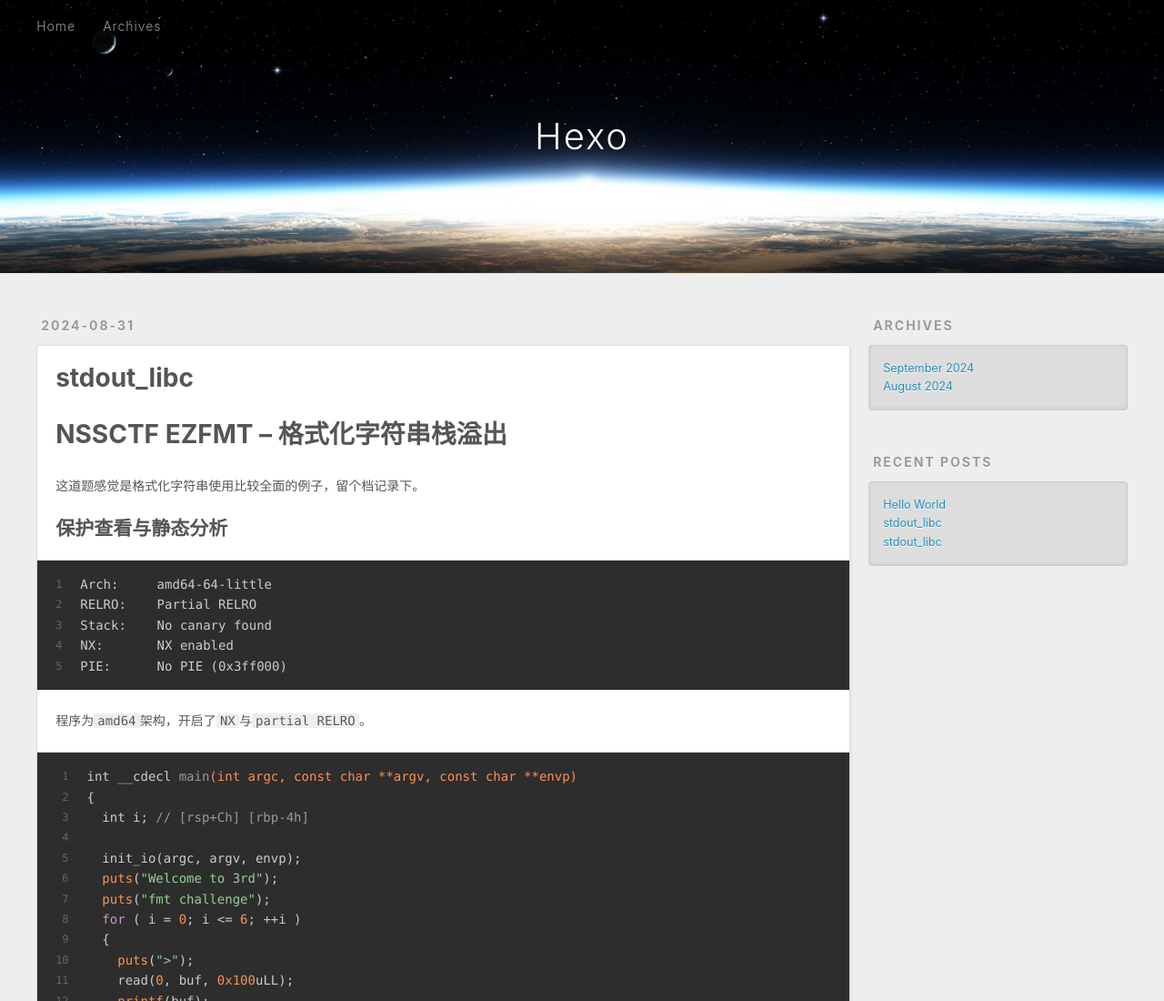
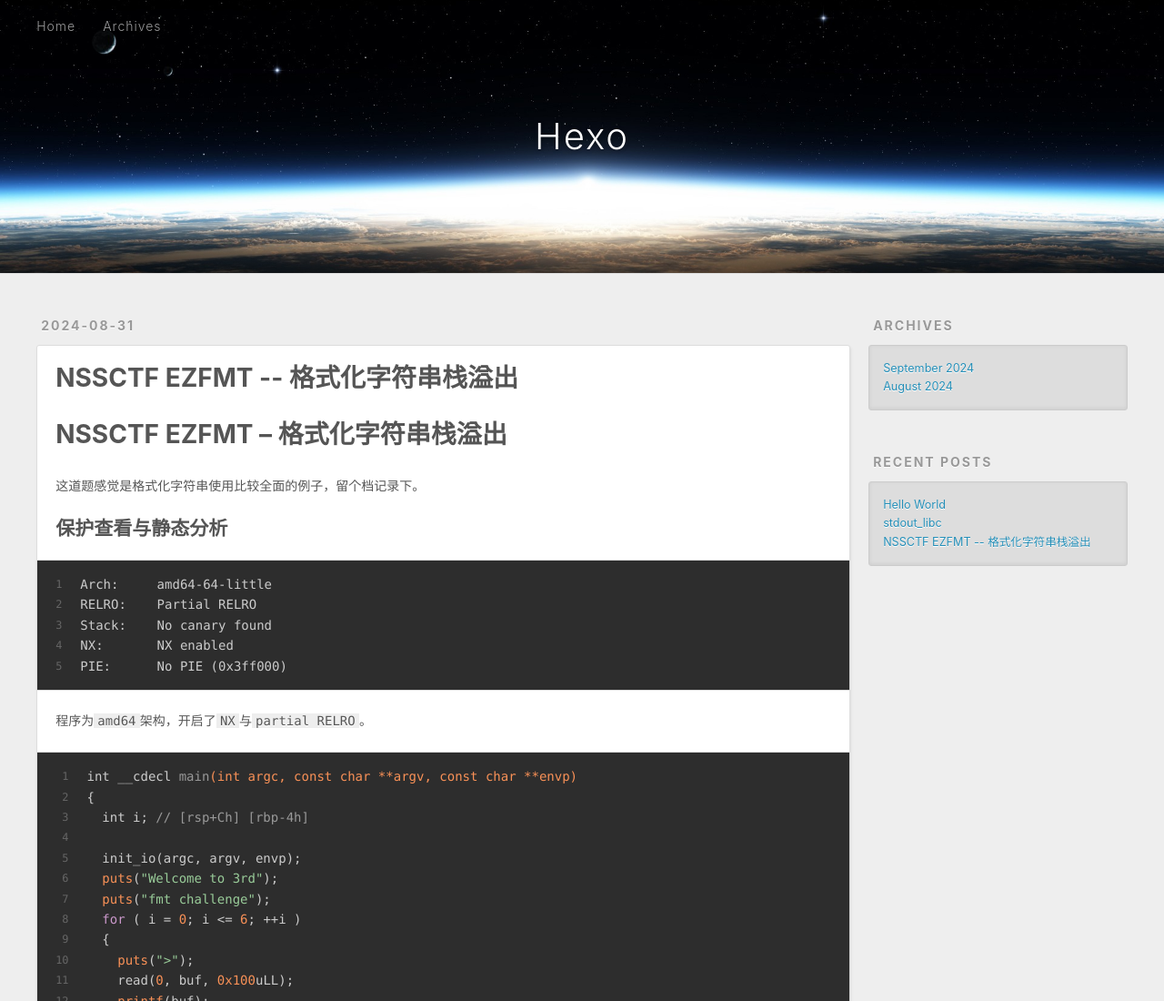
Before and after one commit to DOV-3/DOV-3.github.io, a plain HTML site: page 2024/08/31/ezfmt/index.html in a window 1280 px wide. Shown: the top 1100 px of the page at 91% size. Drawn offline with Linux system fonts and the light colour scheme.

Commit message:
Site updated: 2024-09-02 08:29:24

```diff
--- a/2024/08/31/ezfmt/index.html
+++ b/2024/08/31/ezfmt/index.html
@@ -4,17 +4,17 @@
   <meta charset="utf-8">
 
 
-  <title>stdout_libc | Hexo</title>
+  <title>NSSCTF EZFMT -- 格式化字符串栈溢出 | Hexo</title>
   <meta name="viewport" content="width=device-width, initial-scale=1, shrink-to-fit=no">
   <meta name="description" content="NSSCTF EZFMT – 格式化字符串栈溢出这道题感觉是格式化字符串使用比较全面的例子，留个档记录下。 保护查看与静态分析12345Arch:     amd64-64-littleRELRO:    Partial RELROStack:    No canary foundNX:       NX enabledPIE:      No PIE (0x3ff000)    程序为amd64">
 <meta property="og:type" content="article">
-<meta property="og:title" content="stdout_libc">
+<meta property="og:title" content="NSSCTF EZFMT -- 格式化字符串栈溢出">
 <meta property="og:url" content="http://example.com/2024/08/31/ezfmt/index.html">
 <meta property="og:site_name" content="Hexo">
 <meta property="og:description" content="NSSCTF EZFMT – 格式化字符串栈溢出这道题感觉是格式化字符串使用比较全面的例子，留个档记录下。 保护查看与静态分析12345Arch:     amd64-64-littleRELRO:    Partial RELROStack:    No canary foundNX:       NX enabledPIE:      No PIE (0x3ff000)    程序为amd64">
 <meta property="og:locale" content="en_US">
 <meta property="article:published_time" content="2024-08-31T02:18:07.000Z">
-<meta property="article:modified_time" content="2024-09-01T14:37:41.420Z">
+<meta property="article:modified_time" content="2024-09-02T00:29:15.840Z">
 <meta property="article:author" content="John Doe">
 <meta name="twitter:card" content="summary">
 
@@ -85,7 +85,7 @@
 
 
     <h1 class="p-name article-title" itemprop="headline name">
-      stdout_libc
+      NSSCTF EZFMT -- 格式化字符串栈溢出
     </h1>
 
 
@@ -127,7 +127,7 @@
 
     </div>
     <footer class="article-footer">
-      <a data-url="http://example.com/2024/08/31/ezfmt/" data-id="cm0k8ntgm0000okwr7xpuamvi" data-title="stdout_libc" class="article-share-link"><span class="fa fa-share">Share</span></a>
+      <a data-url="http://example.com/2024/08/31/ezfmt/" data-id="cm0k8ntgm0000okwr7xpuamvi" data-title="NSSCTF EZFMT -- 格式化字符串栈溢出" class="article-share-link"><span class="fa fa-share">Share</span></a>
 
 
 
@@ -190,7 +190,7 @@
           </li>
 
           <li>
-            <a href="/2024/08/31/ezfmt/">stdout_libc</a>
+            <a href="/2024/08/31/ezfmt/">NSSCTF EZFMT -- 格式化字符串栈溢出</a>
           </li>
 
       </ul>
```
Also changed, not shown: 2024/09/01/stdout_libc/index.html (+2 -2 lines), 2024/09/02/hello-world/index.html (+1 -1 lines), archives/2024/08/index.html (+2 -2 lines), archives/2024/09/index.html (+1 -1 lines), archives/2024/index.html (+2 -2 lines), archives/index.html (+2 -2 lines), index.html (+3 -3 lines).
